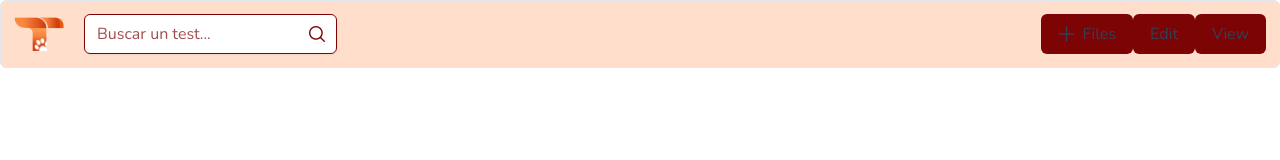
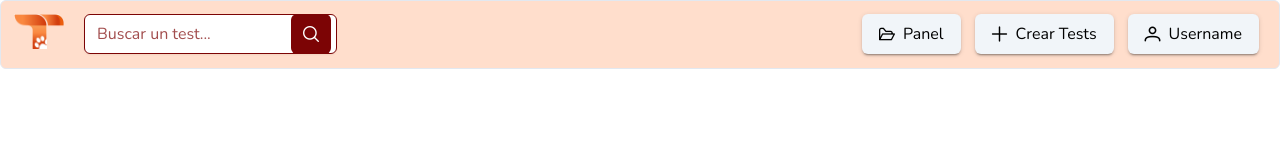
Before and after one commit to FernandoKumul/testana, a Vue app: page / in a window 1280 px wide. Shown: the top 160 px of the page. Built offline with nearby package versions, Linux system fonts and the light colour scheme.

Commit message:
navbar almos completed

```diff
--- a/src/App.vue
+++ b/src/App.vue
@@ -7,6 +7,7 @@ import NavbarComponent  from "./components/NavbarComponent.vue";
   <NavbarComponent></NavbarComponent>
 
   <RouterView />
+
   <FooterComponent></FooterComponent>
 
 </template>
--- a/src/components/NavbarComponent.vue
+++ b/src/components/NavbarComponent.vue
@@ -2,25 +2,40 @@
   <Toolbar>
     <template #start>
       <div class="logo">
+        <router-link to="/">
           <img src="/src/assets/img/Logo.png" alt="logo">
+        </router-link>
       </div>
       <IconField iconPosition="right">
-          <InputIcon class="pi pi-search"> </InputIcon>
+          <Button class="searcher" icon="pi pi-search"> </Button>
           <InputText v-model="search" placeholder="Buscar un test..." />
       </IconField>
     </template>
 
     <template #end>
-      <div>
-        <Button
-        label="Files"
-        text plain
+      <router-link to="/dashboard" rel="noopener">
+        <Button label="Panel"
+              raised
+              icon="pi pi-folder-open"
+              severity="secondary"/>
+      </router-link>
+
+      <router-link to="/create_test" rel="noopener">
+        <Button label="Crear Tests"
+              raised
               icon="pi pi-plus"
-      />
-      <Button label="Edit" text plain />
-      <Button label="View" text plain />
+              severity="secondary"/>
+      </router-link>
 
+      <div class="card flex justify-content-center">
+        <Button type="button" label="Username"
+                icon="pi pi-user"
+                @click="toggle" aria-haspopup="true"
+                aria-controls="overlay_menu"
+                severity="secondary" raised/>
+        <Menu ref="menu" id="overlay_menu" :model="items" :popup="true" />
     </div>
+
     </template>
 
   </Toolbar>
@@ -29,22 +44,59 @@
 <script lang="ts" setup>
 import InputText from 'primevue/inputtext';
 import IconField from 'primevue/iconfield';
-import InputIcon from 'primevue/inputicon';
+import Menu from 'primevue/menu';
 import Button from 'primevue/button';
 import Toolbar from 'primevue/toolbar';
 import 'primeicons/primeicons.css'
 import { ref } from 'vue';
 
-const search = ref('')
+const search = ref('');
+
+const menu = ref();
+const items = ref([
+    {
+      label:'Opciones',
+        items: [
+            {
+                label: 'Perfil',
+                icon: 'pi pi-user',
+            },
+            {
+                label: 'Cerrar Sesión',
+                icon: 'pi pi-sign-out'
+            }
+        ]
+    }
+]);
+
+const toggle = (event) => {
+    menu.value.toggle(event);
+};
 
 
 </script>
 
 <style scoped>
 
-  .p-button{
+.p-menu{
+  background-color: #7C0405;
+}
+
+.p-submenu-header{
+  /* padding: 0px; */
   background-color: #7C0405;
 
+}
+
+.p-button {
+  border-color: transparent;
+  color: black;
+  margin: 0px 7px;
+}
+
+.p-button:hover {
+  background-color: #7c040400;
+  border-color: transparent;
 }
 
 .p-toolbar{
@@ -66,6 +118,14 @@ const search = ref('')
     color: #7C0405;
   }
 
+  .searcher{
+    position: absolute;
+    margin-left: 207px;
+    background-color: #7C0405;
+    color: white;
+
+  }
+
   .logo{
     display: flex;
     margin-right:20px;
```
Lines whose indentation alone changed are shown as unchanged.
